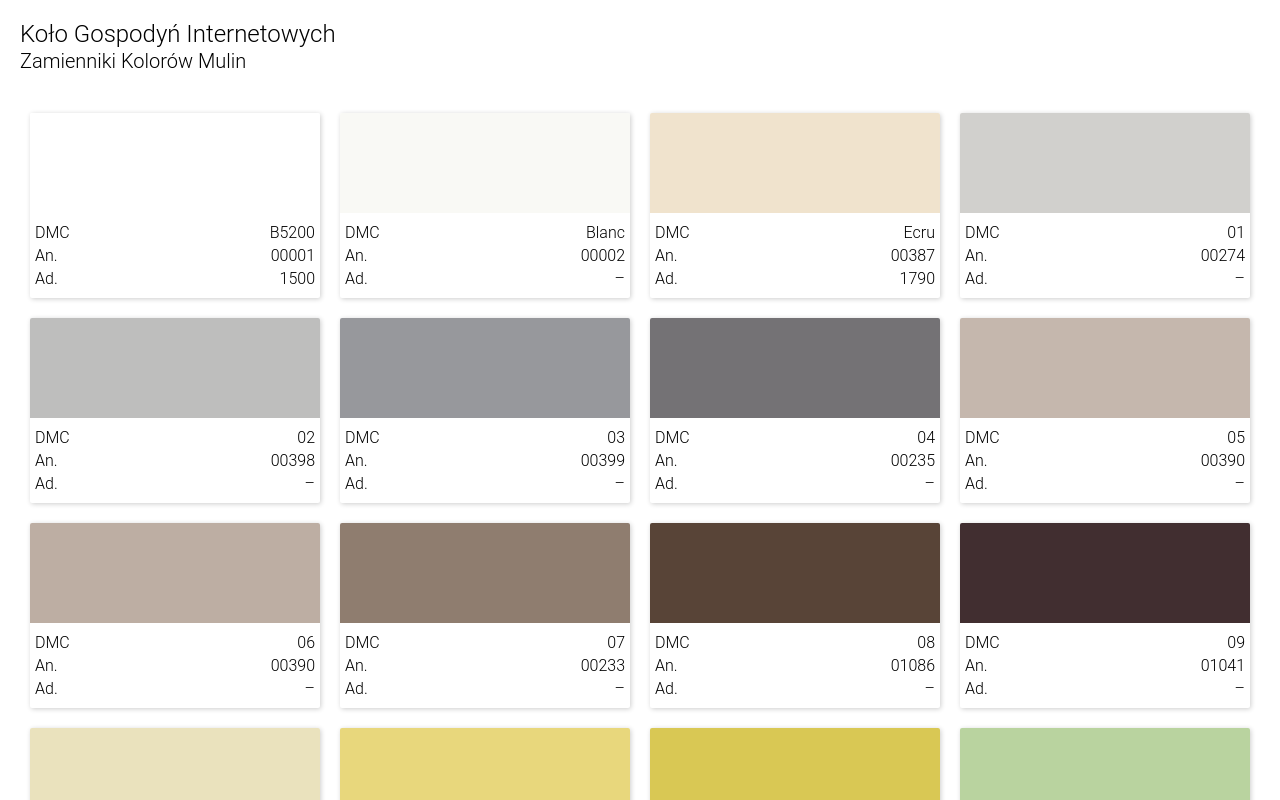
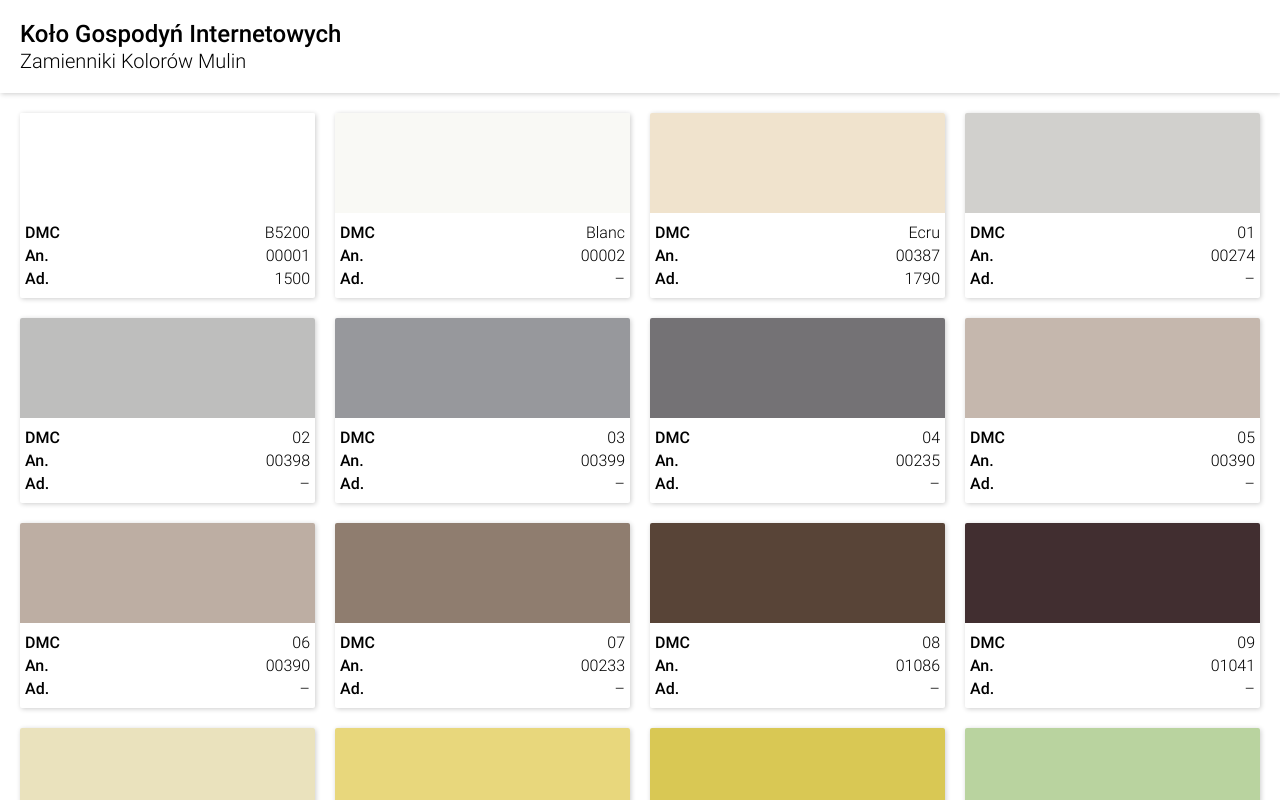
Before and after one commit to edworczak/thread-colours-substitutes, a React (Vite) app: page / in a window 1280 px wide. Shown: the top 800 px of the page. Built offline with nearby package versions, Linux system fonts and the light colour scheme.

Commit message:
Added language file and theme vals

```diff
--- a/src/App.styled.jsx
+++ b/src/App.styled.jsx
@@ -18,7 +18,8 @@
 
     body {
         background: ${theme.background};
-        font-family: 'Roboto Light', sans-serif;
+        font-family: ${theme.font};
+        font-weight: 300;
         margin: 0;
     }
 `;
--- a/src/components/colour-list/colour-list.styled.jsx
+++ b/src/components/colour-list/colour-list.styled.jsx
@@ -1,9 +1,7 @@
 import styled from "styled-components";
-import { theme } from "../../shared-styles/theme.styled";
 
 export const ColourList = styled.div`
-  background: ${theme.background};
   display: flex;
   flex-wrap: wrap;
-  padding: 20px;
+  padding: 20px 10px 0;
 `;
--- a/src/components/colour/colour.jsx
+++ b/src/components/colour/colour.jsx
@@ -1,14 +1,15 @@
 import { ColourWrapper, ColourImage, ColourInfoWrapper } from "./colour.styled";
 import ColourInfo from "../colour-info/colour-info";
+import pl from "../../data/pl";
 
 const Colour = ({ rgb, dmc, anchor, ariadna }) => {
   return (
     <ColourWrapper data-dmc={dmc} data-anchor={anchor} data-ariadna={ariadna}>
       <ColourImage rgb={rgb} />
       <ColourInfoWrapper>
-        <ColourInfo brand={"DMC"} number={dmc} />
-        <ColourInfo brand={"An."} number={anchor} />
-        <ColourInfo brand={"Ad."} number={ariadna} />
+        <ColourInfo brand={pl.colour.dmc} number={dmc} />
+        <ColourInfo brand={pl.colour.anchor} number={anchor} />
+        <ColourInfo brand={pl.colour.ariadna} number={ariadna} />
       </ColourInfoWrapper>
     </ColourWrapper>
   );
--- a/src/components/header/header.jsx
+++ b/src/components/header/header.jsx
@@ -1,10 +1,18 @@
-import { HeaderWrapper, HeaderLogo, HeaderName } from "./header.styled";
+import {
+  HeaderWrapper,
+  HeaderLogo,
+  HeaderName,
+  LogoWrapper,
+} from "./header.styled";
+import pl from "../../data/pl";
 
 const Header = () => {
   return (
     <HeaderWrapper>
-      <HeaderLogo>Koło Gospodyń Internetowych</HeaderLogo>
-      <HeaderName>Zamienniki Kolorów Mulin</HeaderName>
+      <LogoWrapper>
+        <HeaderLogo>{pl.header.brand}</HeaderLogo>
+        <HeaderName>{pl.header.name}</HeaderName>
+      </LogoWrapper>
     </HeaderWrapper>
   );
 };
--- a/src/components/header/header.styled.jsx
+++ b/src/components/header/header.styled.jsx
@@ -1,11 +1,19 @@
 import styled from "styled-components";
+import { theme } from "../../shared-styles/theme.styled";
 
 export const HeaderWrapper = styled.header`
-  background: #ffffff;
+  background: ${theme.background};
+  box-shadow: ${theme.shadow};
   padding: 20px;
 `;
 
+export const LogoWrapper = styled.div`
+  display: flex;
+  flex-direction: column;
+`;
+
 export const HeaderLogo = styled.h2`
+  display: inline-block;
   font-size: 24px;
   font-weight: 500;
   line-height: 29px;
@@ -13,6 +21,7 @@
 `;
 
 export const HeaderName = styled.h1`
+  display: inline-block;
   font-size: 20px;
   font-weight: 300;
   line-height: 24px;
--- /dev/null
+++ b/src/data/pl.jsx
@@ -0,0 +1,13 @@
+const pl = {
+  header: {
+    brand: "Koło Gospodyń Internetowych",
+    name: "Zamienniki Kolorów Mulin",
+  },
+  colour: {
+    dmc: "DMC",
+    anchor: "An.",
+    ariadna: "Ad.",
+  },
+};
+
+export default pl;
--- a/src/shared-styles/theme.styled.jsx
+++ b/src/shared-styles/theme.styled.jsx
@@ -1,4 +1,5 @@
 export const theme = {
   background: "#FFFFFF",
   shadow: "1px 1px 5px 0px rgba(0, 0, 0, 0.2)",
+  font: "'Roboto', sans-serif",
 };
```
